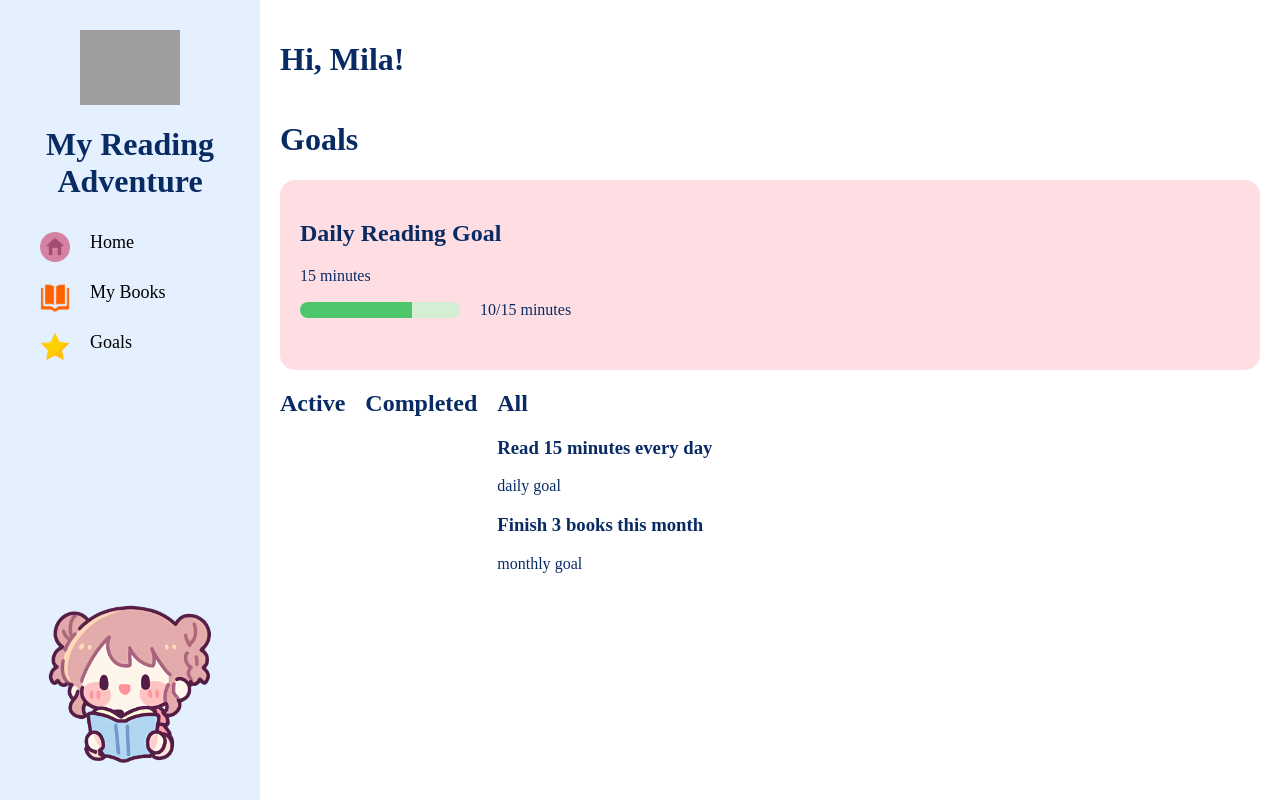
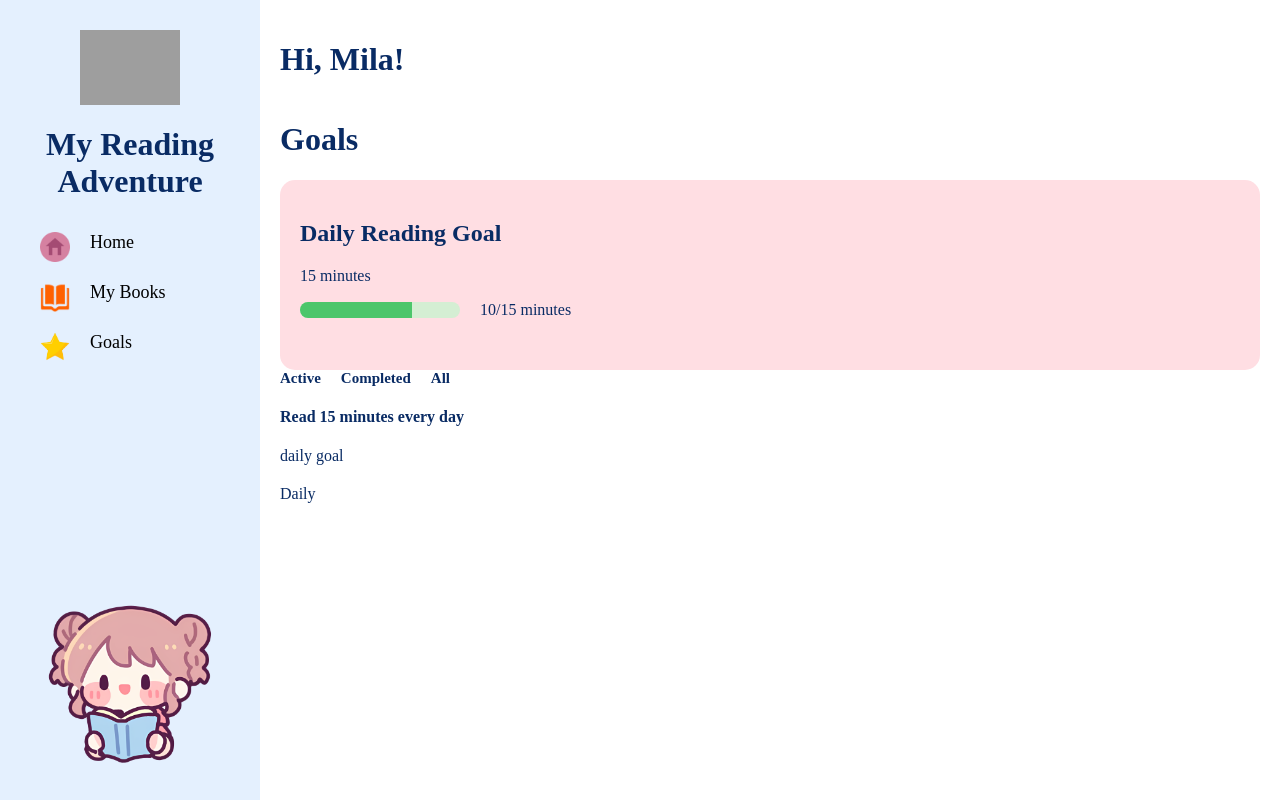
Before and after one commit to jess-abels/reading-adventure, a React (Create React App) app: page /goals in a window 1280 px wide. Built offline with nearby package versions, Linux system fonts and the light colour scheme; grey boxes are pictures that could not be loaded; a web font is replaced by a local one.

Commit message:
Change goals view on click

```diff
--- a/src/data/goals.tsx
+++ b/src/data/goals.tsx
@@ -4,6 +4,7 @@ export const goals = [
     type: "daily",
     name: "Read 15 minutes every day",
     progress: 7,
+    total: 10,
     status: "active"
   },
   {
@@ -11,6 +12,7 @@ export const goals = [
     type: "monthly",
     name: "Finish 3 books this month",
     progress: 3,
+    total: 3,
     status: "completed"
   }
 ];
--- a/src/pages/Goals.css
+++ b/src/pages/Goals.css
@@ -2,5 +2,16 @@
     display: flex;
     .active, .completed, .all {
         margin-right: 20px;
+        cursor: pointer;
+        font-weight: bold;
+        font-size: 15px;
     }
 }
+
+.goal-info {
+    display: flex;
+    flex-direction: column;
+    span {
+        margin-bottom: 20px;
+    }
+}
--- a/src/pages/Goals.tsx
+++ b/src/pages/Goals.tsx
@@ -1,43 +1,47 @@
+import { useState } from "react";
 import GoalsWidget from "../components/widgets/GoalsWidget";
 import { goals } from "../data/goals";
 import  "./Goals.css"
 
+
 export default function Goals() {
-    const allGoals = goals
+    const [selectedGoalTab, setSelectedGoalTab] = useState("active")
 
-    console.log(allGoals)
+    const allGoals = goals;
+    const completedGoals = allGoals.filter((goal)=> goal.status === "completed")
+    const activeGoals = allGoals.filter((goal) => goal.status === "active")
+
+    function displayGoals(){
+        let goals = selectedGoalTab === "active" ? activeGoals : selectedGoalTab === "completed" ? completedGoals : allGoals
+                return <div className="goal-info">
+                {goals.map((goal)=> {
+                return (
+                <>
+                <h4>{goal.name}</h4>
+                <span>{goal.type} goal</span>
+                <span>{goal.type === "daily" ? "Daily" : "Ends in 12 days"}</span>
+                </>
+                )
+            })}
+        </div>
+        }
+
   return (
     <div>
     <h1>Goals</h1>
     <GoalsWidget/>
     <div id="goal-tab-header">
     <div className="active">
-        <h2>Active</h2>
-        <div id="active-goals-container">
-            {}
-        </div>
+        <span onClick={() => setSelectedGoalTab("active")}>Active</span>
     </div>
     <div className="completed">
-        <h2>Completed</h2>
-        <div id="completed-goals-container">
-
-        </div>
+        <span onClick={() => setSelectedGoalTab("completed")}>Completed</span>
     </div>
     <div className="all">
-        <h2>All</h2>
-        <div id="all-goals-container">
-            {allGoals.map((goal)=> {
-                return (
-                <>
-                <h3>{goal.name}</h3>
-                <span>{goal.type} goal</span>
-                </>
-            )
-
-            })}
-        </div>
+        <span  onClick={() => setSelectedGoalTab("all")}>All</span>
     </div>
     </div>
+    {displayGoals()}
     </div>
   )
 }
```
